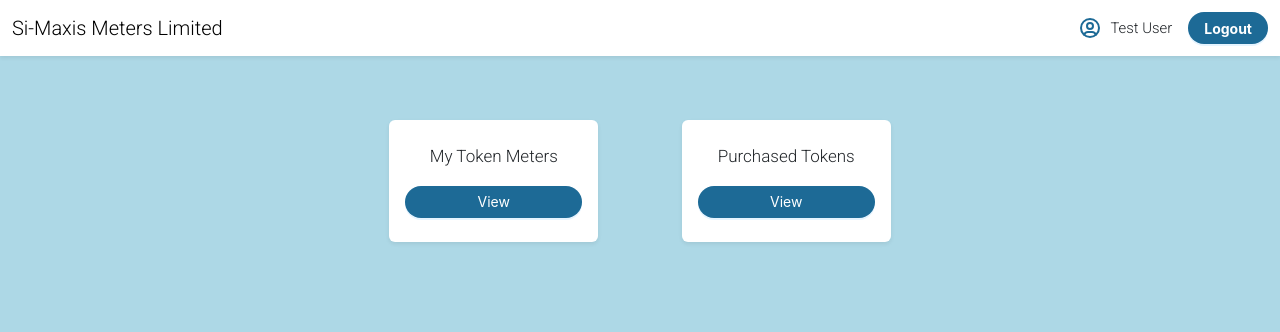
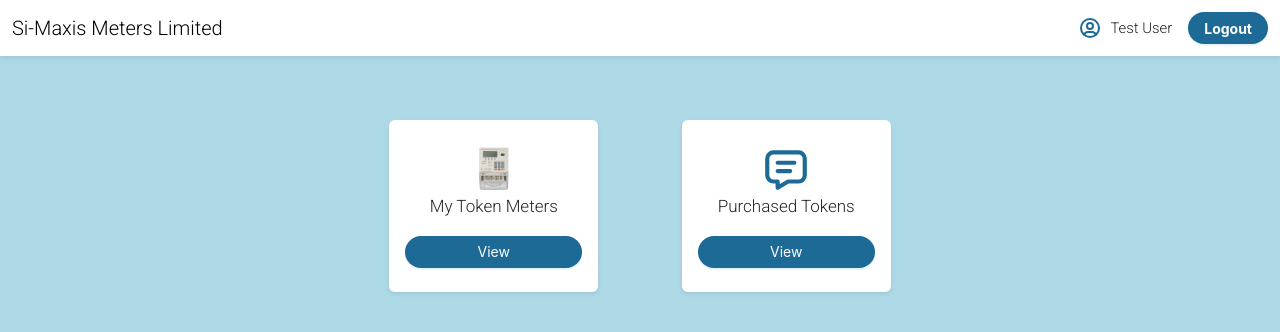
Before and after one commit to ndutagrace25/simaxis, a React (Vite) app: page /my-account in a window 1280 px wide. Shown: the top 332 px of the page. Built offline with nearby package versions, Linux system fonts and the light colour scheme.

Commit message:
pushing all changes

```diff
--- a/src/pages/Dashboard.tsx
+++ b/src/pages/Dashboard.tsx
@@ -1,8 +1,9 @@
 import { Button } from "antd";
 import { NavBar } from "../common";
-import { IconUserCircle } from "@tabler/icons-react";
+import { IconUserCircle, IconMessage } from "@tabler/icons-react";
 import { Link } from "react-router-dom";
 import { isMobile } from "react-device-detect";
+import meterbox from "../assets/meterbox.png";
 
 const Dashboard = () => {
   return (
@@ -28,6 +29,9 @@ const Dashboard = () => {
         <div className={isMobile ? "col-12 px-3" : "col-5 p-3"}>
           <div className="d-flex justify-content-between">
             <div className="shadow-sm px-3 py-4 rounded bg-white col-5 d-flex justify-content-center align-items-center flex-column cursor mobile-card">
+              <div>
+                <img src={meterbox} width={50} height={50} />
+              </div>
               <div className="mb-3">My Token Meters</div>
               <Button
                 shape="round"
@@ -38,6 +42,9 @@ const Dashboard = () => {
               </Button>
             </div>
             <div className="shadow-sm px-3 py-4 rounded bg-white col-5 d-flex justify-content-center align-items-center flex-column cursor mobile-card">
+              <div>
+                <IconMessage width={50} height={50} className="text-blue fw-light" />
+              </div>
               <div className="mb-3">Purchased Tokens</div>
               <Button
                 shape="round"
```
